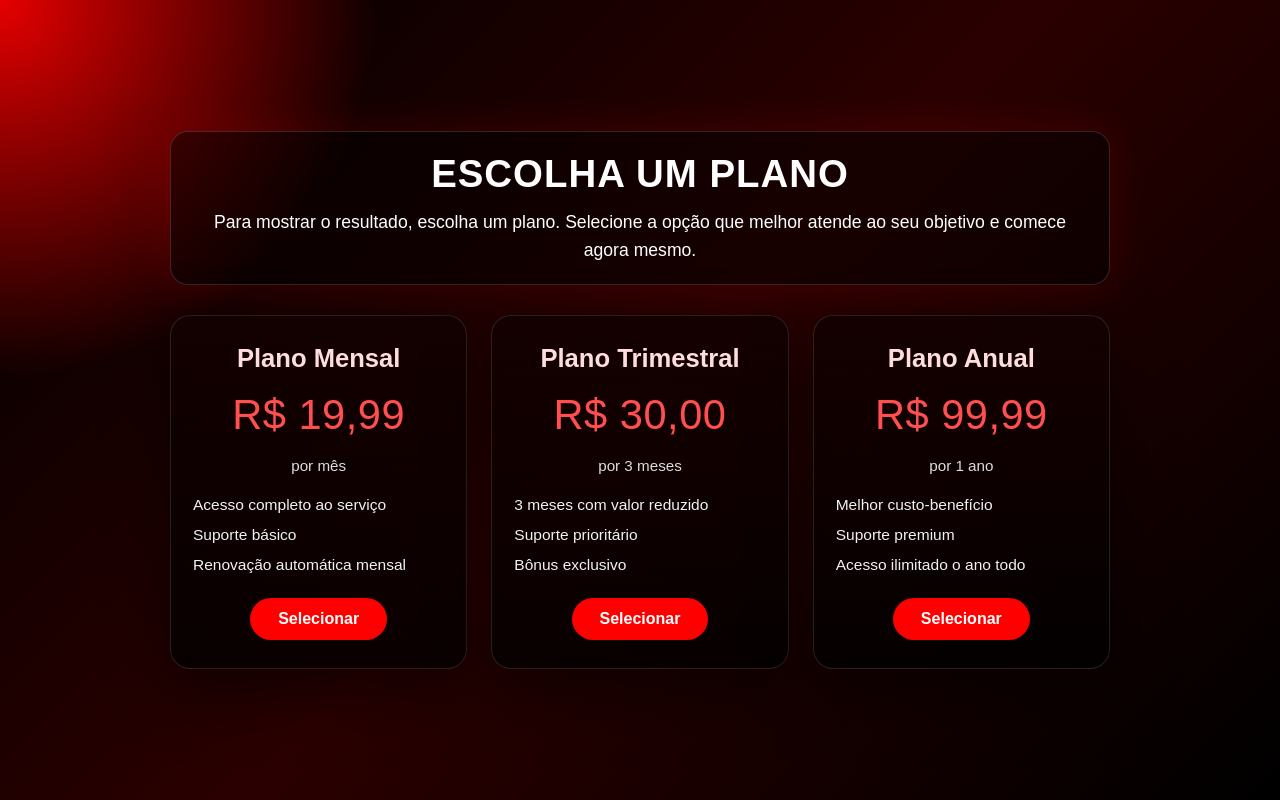
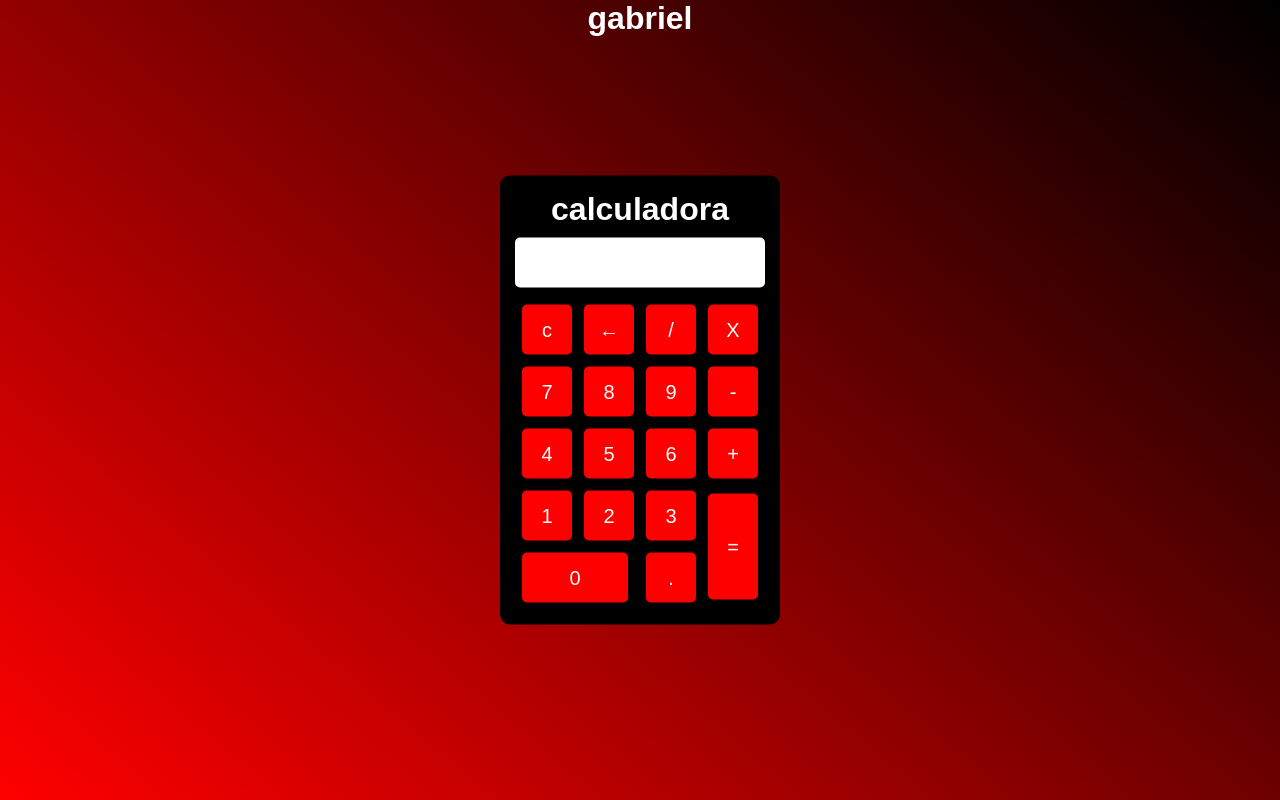
Before and after one commit to Gabrielemiliano-rb/gabriel67, a plain HTML site: page index.html in a window 1280 px wide. Drawn offline with Linux system fonts and the light colour scheme.

```diff
--- a/index.html
+++ b/index.html
@@ -1,205 +1,133 @@
 <!DOCTYPE html>
-<html lang="pt-BR">
+<html lang="en">
 <head>
     <meta charset="UTF-8">
     <meta name="viewport" content="width=device-width, initial-scale=1.0">
-    <title>Página de Cobrança</title>
+    <title>calculadora
+
+    </title>
     <style>
-        * {
+        *{
             margin: 0;
             padding: 0;
             box-sizing: border-box;
         }
-
-        body {
-            min-height: 100vh;
-            display: flex;
-            align-items: center;
-            justify-content: center;
-            background: radial-gradient(circle at top left, rgba(255, 0, 0, 0.9), transparent 25%),
-                        linear-gradient(135deg, #000000 0%, #2b0000 50%, #000000 100%);
-            color: #ffffff;
+        .fundo{
+            background-image: linear-gradient(40deg, #ff0000,  #000000);
+            height: 100vh;
+            color: white;
             font-family: Arial, Helvetica, sans-serif;
         }
+        .calculadora{
+        position: absolute;
+        background-color: #000000;
+        top: 50%;
+        left: 50%;
+        transform: translate(-50%, -50%);
+        border-radius: 10px;
+        padding: 15px;
 
-        .container {
-            width: min(1000px, 90%);
+        }
+        .botao{
+            width: 50px;
+            height: 50px;
+            font-size: 20px;
+            margin: 5px;
+            border-radius: 5px;
+            border: none;
+            background-color: #ff0000;
+            color: white;
+            cursor: pointer;
+        }
+        .botao:hover{
+            background-color: #cf0d0dc5;
+        }
+        h1{
             text-align: center;
-            padding: 30px;
+            margin-bottom: 10px;
         }
-
-        .headline {
-            margin-bottom: 20px;
-            padding: 20px;
-            background: rgba(0, 0, 0, 0.45);
-            border: 1px solid rgba(255, 255, 255, 0.15);
-            border-radius: 18px;
-            box-shadow: 0 0 40px rgba(255, 0, 0, 0.15);
-            animation: floatTitle 1.2s ease forwards;
-            opacity: 0;
-        }
-
-        .headline h1 {
-            font-size: clamp(2rem, 3vw, 3.4rem);
-            letter-spacing: 1px;
-            text-transform: uppercase;
-            margin-bottom: 12px;
-        }
-
-        .headline p {
-            font-size: 1.1rem;
-            line-height: 1.6;
-        }
-
-        .cards {
-            display: grid;
-            grid-template-columns: repeat(auto-fit, minmax(230px, 1fr));
-            gap: 24px;
-            margin-top: 30px;
-        }
-
-        .card {
-            background: linear-gradient(180deg, rgba(20, 0, 0, 0.95), rgba(0, 0, 0, 0.75));
-            border: 1px solid rgba(255, 255, 255, 0.12);
-            border-radius: 20px;
-            padding: 28px 22px;
-            box-shadow: 0 25px 60px rgba(0, 0, 0, 0.5);
-            transform: translateY(40px);
-            opacity: 0;
-            animation: cardFadeUp 0.9s ease forwards;
-        }
-
-        .card:nth-child(1) { animation-delay: 0.2s; }
-        .card:nth-child(2) { animation-delay: 0.4s; }
-        .card:nth-child(3) { animation-delay: 0.6s; }
-
-        .card h2 {
-            font-size: 1.6rem;
+        #resultado{
+            background-color: #ffffff;
+            color: rgb(0, 0, 0);
+            height: 50px;
+            width: 100%;
+            text-align: right;
+            padding: 10px;
+            font-size: 20px;
+            border-radius: 5px;
             margin-bottom: 10px;
-            color: #ffdddd;
-        }
-
-        .price {
-            font-size: 2.6rem;
-            margin: 18px 0;
-            color: #ff4f4f;
-            letter-spacing: 0.5px;
-        }
-
-        .period {
-            font-size: 0.95rem;
-            color: #dddddd;
-            margin-bottom: 22px;
-        }
-
-        .features {
-            list-style: none;
-            margin-bottom: 24px;
-            text-align: left;
-            padding-left: 0;
-        }
-
-        .features li {
-            margin-bottom: 12px;
-            font-size: 0.97rem;
-            color: #f2f2f2;
-        }
-
-        .action {
-            display: inline-block;
-            padding: 12px 28px;
-            border-radius: 999px;
-            background: #ff0000;
-            color: #fff;
-            text-decoration: none;
-            font-weight: bold;
-            transition: transform 0.2s ease, box-shadow 0.2s ease;
-        }
-
-        .action:hover {
-            transform: translateY(-3px);
-            box-shadow: 0 18px 30px rgba(255, 0, 0, 0.35);
-        }
-
-        @keyframes cardFadeUp {
-            from {
-                opacity: 0;
-                transform: translateY(40px);
-            }
-            to {
-                opacity: 1;
-                transform: translateY(0);
-            }
-        }
-
-        @keyframes floatTitle {
-            from {
-                opacity: 0;
-                transform: translateY(-20px);
-            }
-            to {
-                opacity: 1;
-                transform: translateY(0);
-            }
-        }
-
-        @media (max-width: 500px) {
-            .headline {
-                padding: 18px;
-            }
-            .card {
-                padding: 22px 18px;
-            }
-            .price {
-                font-size: 2.2rem;
-            }
         }
     </style>
 </head>
 <body>
-    <div class="container">
-        <section class="headline">
-            <h1>Escolha um plano</h1>
-            <p>Para mostrar o resultado, escolha um plano. Selecione a opção que melhor atende ao seu objetivo e comece agora mesmo.</p>
-        </section>
+    <div class="fundo">
+        <h1>gabriel</h1>
+        <div class="calculadora">
+            <h1>calculadora</h1>
+             <p id="resultado"></p>
+             <table>
+                <tr>
+                    <td><button class="botao" onclick="clean()">c</button></td>
+                    <td><button class="botao" onclick="backspace()">←</button></td>
+                    <td><button class="botao" onclick="insert('/')">/</button></td>
+                    <td><button class="botao" onclick="insert('*')">X</button></td>
+                </tr>
+                  <tr>
+                    <td><button class="botao" onclick="insert(7)">7</button></td>
+                    <td><button class="botao" onclick="insert(8)">8</button></td>
+                    <td><button class="botao" onclick="insert(9)">9</button></td>
+                    <td><button class="botao" onclick="insert('-')">-</button></td>
+                </tr>
+                  <tr>
+                    <td><button class="botao" onclick="insert(4)">4</button></td>
+                    <td><button class="botao" onclick="insert(5)">5</button></td>
+                    <td><button class="botao" onclick="insert(6)">6</button></td>
+                    <td><button class="botao" onclick="insert('+')">+</button></td>
+                </tr>
+                    <tr>
+                        <td><button class="botao" onclick="insert(1)">1</button></td>
+                        <td><button class="botao" onclick="insert(2)">2</button></td>
+                        <td><button class="botao" onclick="insert(3)">3</button></td>
+                        <td rowspan="2"><button class="botao" style="height: 106px" onclick="equals()" href="index.html">=</button></td>
+                    </tr>
+                        <tr>
+                            <td colspan="2"><button class="botao" style="width: 106px" onclick="insert(0)">0</button></td>
+                            <td><button class="botao" onclick="insert('.')">.</button></td>
+                        </tr>
 
-        <div class="cards">
-            <article class="card">
-                <h2>Plano Mensal</h2>
-                <div class="price">R$ 19,99</div>
-                <div class="period">por mês</div>
-                <ul class="features">
-                    <li>Acesso completo ao serviço</li>
-                    <li>Suporte básico</li>
-                    <li>Renovação automática mensal</li>
-                </ul>
-                <a href="#" class="action">Selecionar</a>
-            </article>
+             </table>
+        </div>
 
-            <article class="card">
-                <h2>Plano Trimestral</h2>
-                <div class="price">R$ 30,00</div>
-                <div class="period">por 3 meses</div>
-                <ul class="features">
-                    <li>3 meses com valor reduzido</li>
-                    <li>Suporte prioritário</li>
-                    <li>Bônus exclusivo</li>
-                </ul>
-                <a href="#" class="action">Selecionar</a>
-            </article>
+    </div>
+    <script>
+        function insert (num)
+        {
+            var numero = document.getElementById('resultado').innerHTML;
+            document.getElementById('resultado').innerHTML = numero + num;
+        }
 
-            <article class="card">
-                <h2>Plano Anual</h2>
-                <div class="price">R$ 99,99</div>
-                <div class="period">por 1 ano</div>
-                <ul class="features">
-                    <li>Melhor custo-benefício</li>
-                    <li>Suporte premium</li>
-                    <li>Acesso ilimitado o ano todo</li>
-                </ul>
-                <a href="#" class="action">Selecionar</a>
-            </article>
-        </div>
-    </div>
+        function clean()
+        {
+            document.getElementById('resultado').innerHTML = "";
+        }
+
+        function backspace() {
+            var resultado = document.getElementById('resultado').innerHTML;
+            document.getElementById('resultado').innerHTML = resultado.slice(0, -1);
+        }
+
+        function equals() {
+            var resultado = document.getElementById('resultado').innerHTML;
+            if (resultado === "") return;
+            try {
+                var calculo = eval(resultado);
+                document.getElementById('resultado').innerHTML = calculo;
+                window.location.href = 'index.html';
+            } catch (e) {
+                document.getElementById('resultado').innerHTML = "Erro";
+            }
+        }
+
+    </script>
 </body>
 </html>
```
